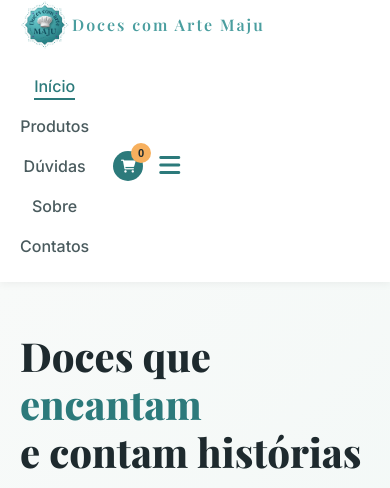
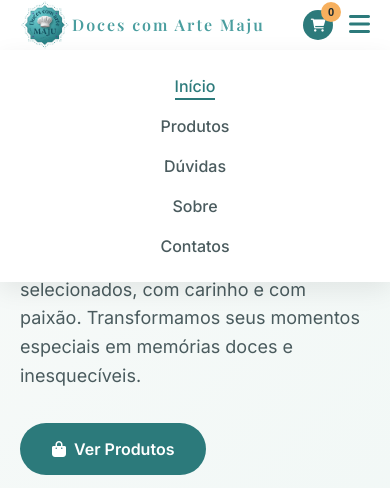
Before and after one commit to DevComDux/DocesComArteMaju, a plain HTML site: page index.html in a window 390 px wide. Both pictures are taken after a click on the button 359 px from the left and 25 px from the top of the page. Shown: the top 488 px of the page. Drawn offline with nearby package versions, Linux system fonts and the light colour scheme; a web font is replaced by a local one.

Commit message:
Alterações CSS

```diff
--- a/assets/styles/style.css
+++ b/assets/styles/style.css
@@ -19,6 +19,12 @@
             --shadow-lg: 0 16px 40px rgba(0, 0, 0, 0.12);
         }
 
+        html {
+            scroll-behavior: smooth;
+            overflow-x: hidden;
+            overscroll-behavior-x: none;
+        }
+
         body {
             font-family: 'Inter', sans-serif;
             background: var(--light);
@@ -26,6 +32,7 @@
             line-height: 1.5;
             scroll-behavior: smooth;
             overflow-x: hidden;
+            touch-action: pan-y;
         }
 
         .container {
@@ -38,7 +45,7 @@
         .header {
             background: var(--white);
             box-shadow: var(--shadow-sm);
-            position: sticky;
+            position: fixed;
             top: 0;
             z-index: 1000;
             transition: all 0.3s ease;
@@ -915,21 +922,39 @@
         }
 
         @media (max-width: 768px) {
+            .header {
+                position: fixed;
+                top: 0;
+                left: 0;
+                width: 100%;
+                right: 0;
+                z-index: 1000;
+            }
+
+            .nav-container {
+                position: relative;
+            }
+
+            .nav-menu {
+                display: none;
+                position: absolute;
+                top: 100%;
+                left: 0;
+                width: 100%;
+                flex-direction: column;
+                gap: 1rem;
+                padding: 1.5rem;
+                background: var(--white);
+                box-shadow: var(--shadow-md);
+                z-index: 999;
+            }
+
             .container {
                 padding: 0 20px;
             }
 
             .mobile-menu-btn {
                 display: block;
-            }
-
-            .nav-menu {
-                display: none;
-                width: 100%;
-                flex-direction: column;
-                gap: 1rem;
-                padding: 1.5rem 0;
-                background: var(--white);
             }
 
             .nav-menu.show {
```
